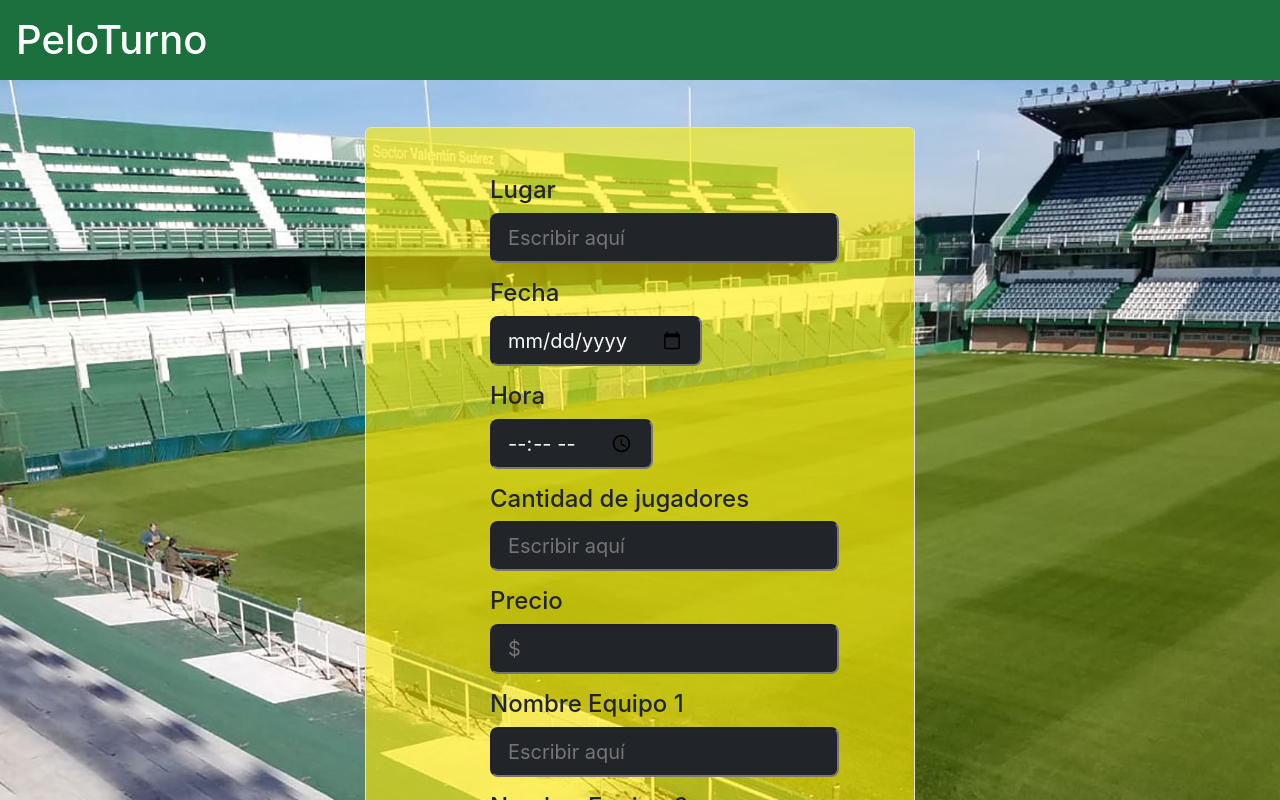
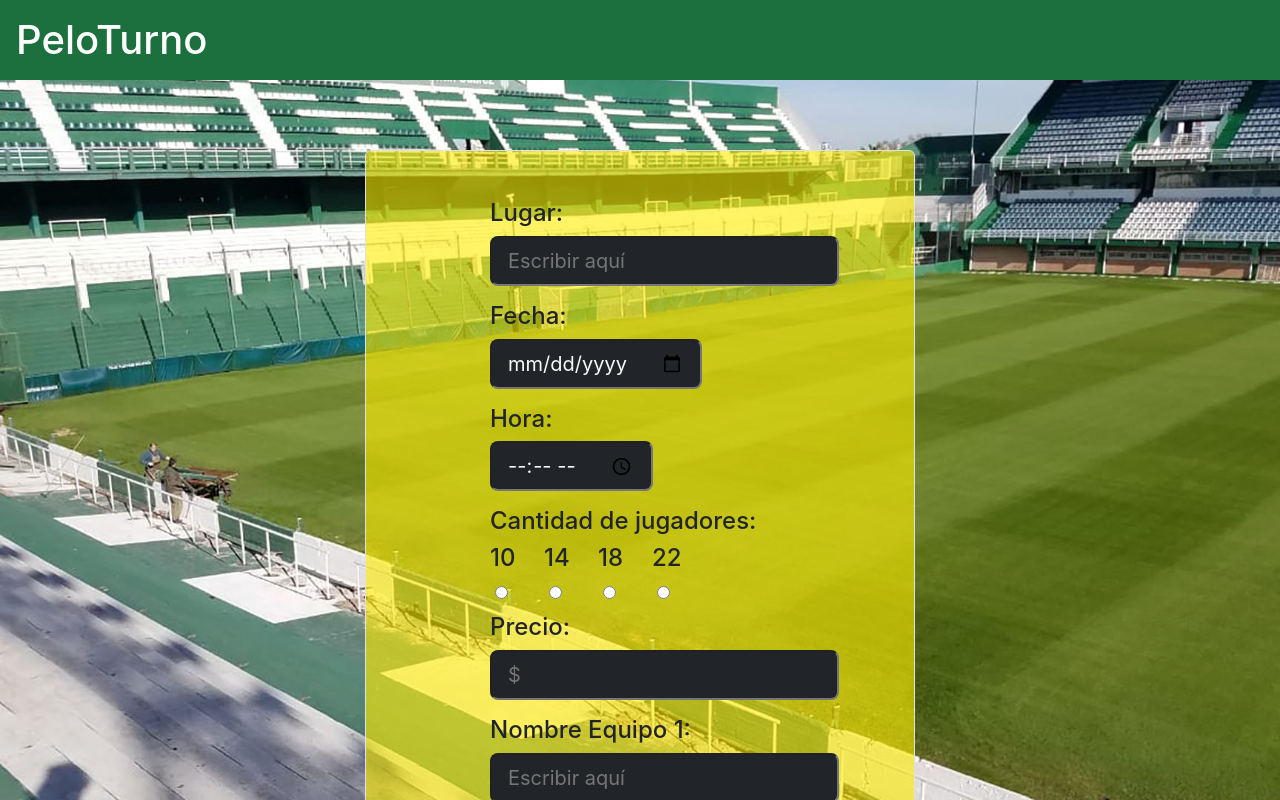
Before and after one commit to Alternativy/PeloTurno, a JavaScript app: page / in a window 1280 px wide. Shown: the top 800 px of the page. Built offline with nearby package versions, Linux system fonts and the light colour scheme; the HTML template or start-up script is replaced by a standard one.

Commit message:
css background fix and radio buttons in form

```diff
--- a/src/App.css
+++ b/src/App.css
@@ -8,6 +8,8 @@ h1 {
 
 header{
 	z-index: 999;
+	position: absolute;
+	width: 100%;
 }
 
 /* Establecer la imagen de fondo para el elemento body */
@@ -18,8 +20,7 @@ header{
 	background-attachment: fixed;
 	display: flex;
 	justify-content: center;
-	align-items: center;
-	min-height: 1000px;
+	min-height: 1200px;
 	height: 100vh;
 
 }
@@ -52,6 +53,7 @@ header{
 	background-color: rgba(255, 238, 0, 0.6);
 	max-width: 550px !important;
 	max-height: 1000px;
+	margin-top: 150px;
 }
 
 .form-check-input[type=checkbox] {
--- a/src/App.js
+++ b/src/App.js
@@ -4,45 +4,76 @@ function App() {
     <div className="App">
       <header>
         <h1 className='p-3 m-0'>PeloTurno</h1>
-        </header>
+      </header>
 
         <div className="background">
-          <div className='container border border-1 rounded p-5 p-relative mt-5'>
-            <form className='formulario m-auto'>
+          <div className='container border border-1 rounded p-5 p-relative '>
+            <form className='formulario m-auto '>
 
-            <label className='dark h4 text-start'>Lugar</label>
+            <label className='dark h4 text-start'>Lugar:</label>
             <br></br>
             <input type='text' placeholder='Escribir aquí' className='form-control-lg bg-dark text-light mb-3'></input>
             <br></br>
-            <label className='dark h4'>Fecha</label>
+            <label className='dark h4'>Fecha:</label>
             <br></br>
             <input type='date' placeholder='Escribir aquí' className='form-control-lg bg-dark text-light mb-3'></input>
             <br></br>
-            <label className='dark h4'>Hora</label>
+            <label className='dark h4'>Hora:</label>
             <br></br>
             <input type='time' placeholder='Escribir aquí' className='form-control-lg bg-dark text-light mb-3'></input>
             <br></br>
-            <label className='dark h4'>Cantidad de jugadores</label>
+            <label className='dark h4'>Cantidad de jugadores:</label>
+
+            <div className='row'>
+              <div className='col-2'>
+                <label className='dark h4'>10</label>
+              </div>
+              <div className='col-2'>
+                <label className='dark h4'>14</label>
+              </div>
+              <div className='col-2'>
+                <label className='dark h4'>18</label>
+              </div>
+              <div className='col-2'>
+                <label className='dark h4'>22</label>
+              </div>
+            </div>
+            <div className='row mb-2'>
+              &nbsp;
+              <div className='col-2'>
+              <input type="radio" value="10" name="cantidadJugadores" />
+              </div>
+              <div className='col-2'>
+              <input type="radio" value="14" name="cantidadJugadores" />
+              </div>
+              <div className='col-2'>
+              <input type="radio" value="18" name="cantidadJugadores" />
+              </div>
+              <div className='col-2'>
+              <input type="radio" value="2" name="cantidadJugadores" />
+              </div>
+            </div>
+
+
+
+            <label className='dark h4'>Precio:</label>
             <br></br>
-            <input type='number' placeholder='Escribir aquí' className='form-control-lg bg-dark text-light mb-3'></input>
+            <input type='number' placeholder='$' className='form-control-lg bg-dark text-light mb-3'/>
             <br></br>
-            <label className='dark h4'>Precio</label>
+            <label className='dark h4 text-start'>Nombre Equipo 1:</label>
             <br></br>
-            <input type='number' placeholder='$' className='form-control-lg bg-dark text-light mb-3'></input>
+            <input type='text' placeholder='Escribir aquí' className='form-control-lg bg-dark text-light mb-3'/>
             <br></br>
-            <label className='dark h4 text-start'>Nombre Equipo 1</label>
+            <label className='dark h4 text-start'>Nombre Equipo 2:</label>
             <br></br>
-            <input type='text' placeholder='Escribir aquí' className='form-control-lg bg-dark text-light mb-3'></input>
+            <input type='text' placeholder='Escribir aquí' className='form-control-lg bg-dark mb-3'/>
             <br></br>
-            <label className='dark h4 text-start'>Nombre Equipo 2</label>
-            <br></br>
-            <input type='text' placeholder='Escribir aquí' className='form-control-lg bg-dark mb-3'></input>
-            <br></br>
-            <input type='checkbox' className='bg-dark mb-5 form-check-input'></input>&nbsp; &nbsp;
+            <input type='checkbox' className='bg-dark mb-5 form-check-input'/>&nbsp; &nbsp;
             <label className='dark h4 pt-1'>Alquilado</label>
             <br></br>
-
-          <button type='submit' className='btn btn-light border border-3 border-dark btn-lg m-auto ms-4 bold px-5'> Armar doparti</button>
+            <div className='text-center mt-3'>
+              <button type='submit' className='btn btn-light border border-3 border-dark btn-lg bold px-5'> Armar doparti</button>
+            </div>
             </form>
 
             </div>
```
